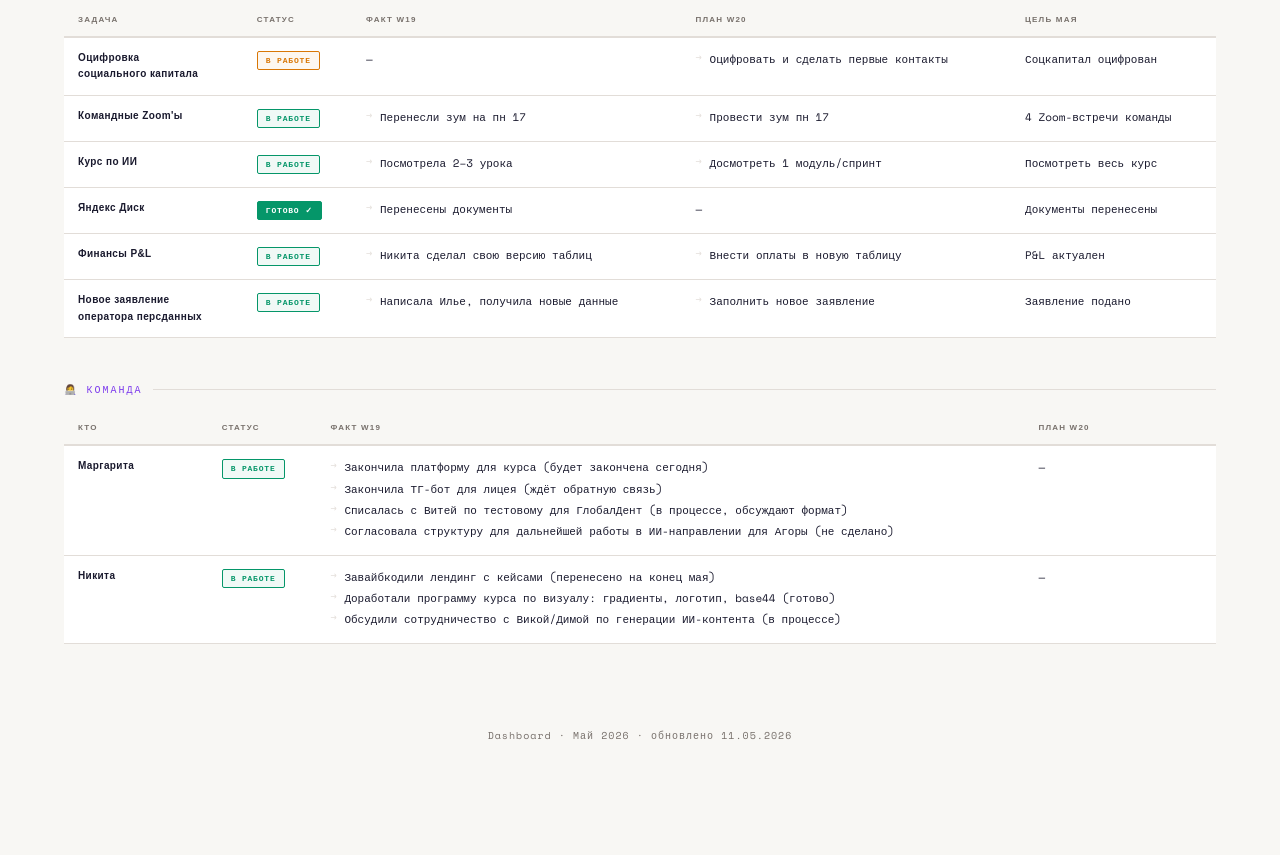
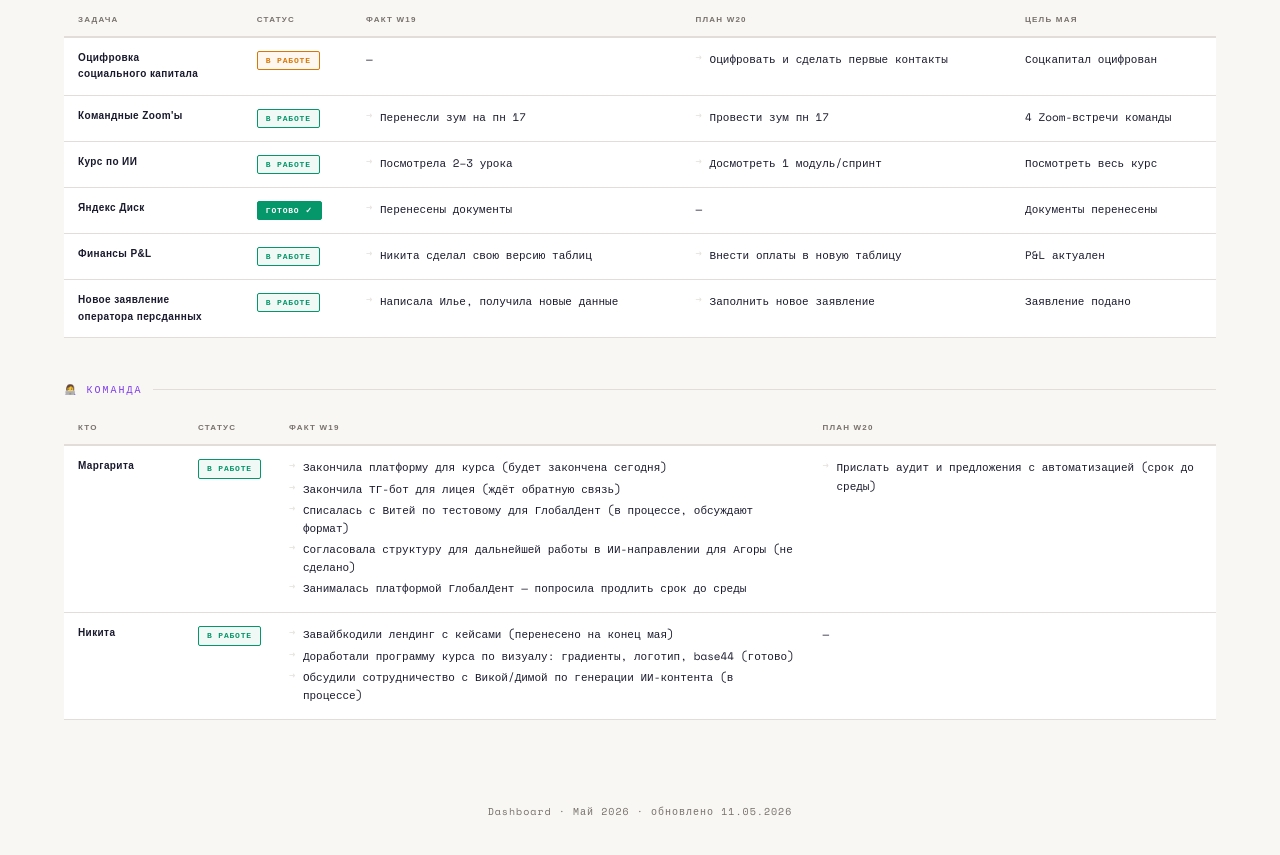
Before and after one commit to xparfenova-wq/oreshkin-dashboard, a plain HTML site: page 2026-май-dashboard.html in a window 1280 px wide. Shown: the part 2470-3325 px from the top of the page. Before the commit the page ends 3273 px from the top, so only its background shows below. Drawn offline with nearby package versions, Linux system fonts and the light colour scheme; a web font is replaced by a local one.

Commit message:
Auto-update dashboard 2026-05-11-1257

```diff
--- a/2026-май-dashboard.html
+++ b/2026-май-dashboard.html
@@ -1249,8 +1249,11 @@
               <li>Закончила ТГ-бот для лицея (ждёт обратную связь)</li>
               <li>Списалась с Витей по тестовому для ГлобалДент (в процессе, обсуждают формат)</li>
               <li>Согласовала структуру для дальнейшей работы в ИИ-направлении для Агоры (не сделано)</li>
+              <li>Занималась платформой ГлобалДент — попросила продлить срок до среды</li>
             </ul></td>
-            <td class="col-next">—</td>
+            <td class="col-next"><ul class="li">
+              <li>Прислать аудит и предложения с автоматизацией (срок до среды)</li>
+            </ul></td>
           </tr>
           <tr>
             <td class="pname">Никита</td>
```
